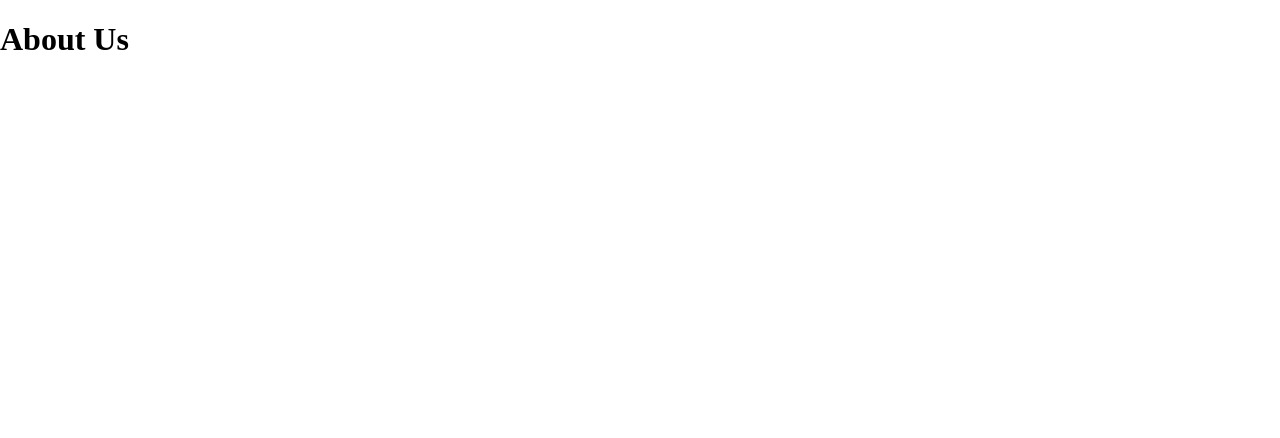
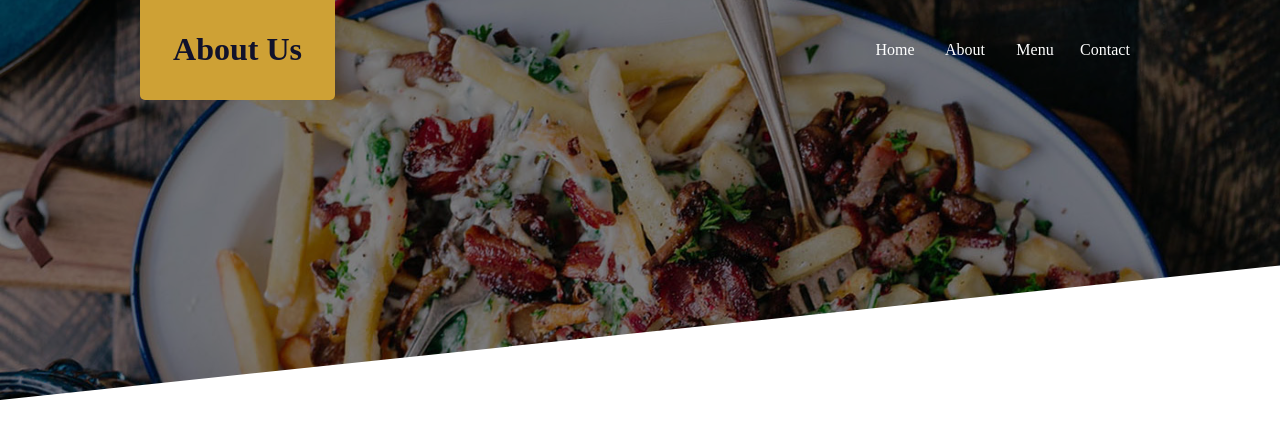
Before and after one commit to rpliszka1987/practiceHTML, a plain HTML site: page about.html in a window 1280 px wide. Drawn offline with Linux system fonts and the light colour scheme.

Commit message:
Finished skewed header on about page styling

```diff
--- a/styles/common.css
+++ b/styles/common.css
@@ -72,3 +72,49 @@ body {
     font-size: 0.7em;
     margin-top: 20px;
 }
+
+/*  Skewed Header Styles */
+.skewed-header {
+    position: relative;
+    height: 400px;
+    overflow: hidden;
+}
+
+.skewed-header>.header-bg {
+    position: absolute;
+    top: 0;
+    bottom: 0;
+    right: 0;
+    left: 0;
+    height: 100%;
+    width: 100%;
+    background-repeat: no-repeat;
+    background-size: 100%;
+    transform: skewY(-6deg);
+    transform-origin: top left;
+    filter: brightness(50%);
+}
+
+.skewed-header>.skewed-header-wrapper {
+    position: absolute;
+    display: flex;
+    justify-content: center;
+    width: 100vw;
+}
+
+.skewed-header>.skewed-header-wrapper>.skewed-header-content {
+    width: 1000px;
+    display: flex;
+    justify-content: space-between;
+    align-items: center;
+}
+
+.skewed-header>.skewed-header-wrapper>.skewed-header-content>.heading-wrapper {
+    background-color: #cea135;
+    color: #11122b;
+    border-bottom-left-radius: 5px;
+    border-bottom-right-radius: 5px;
+    width: 175px;
+    text-align: center;
+    padding: 10px;
+}
```
